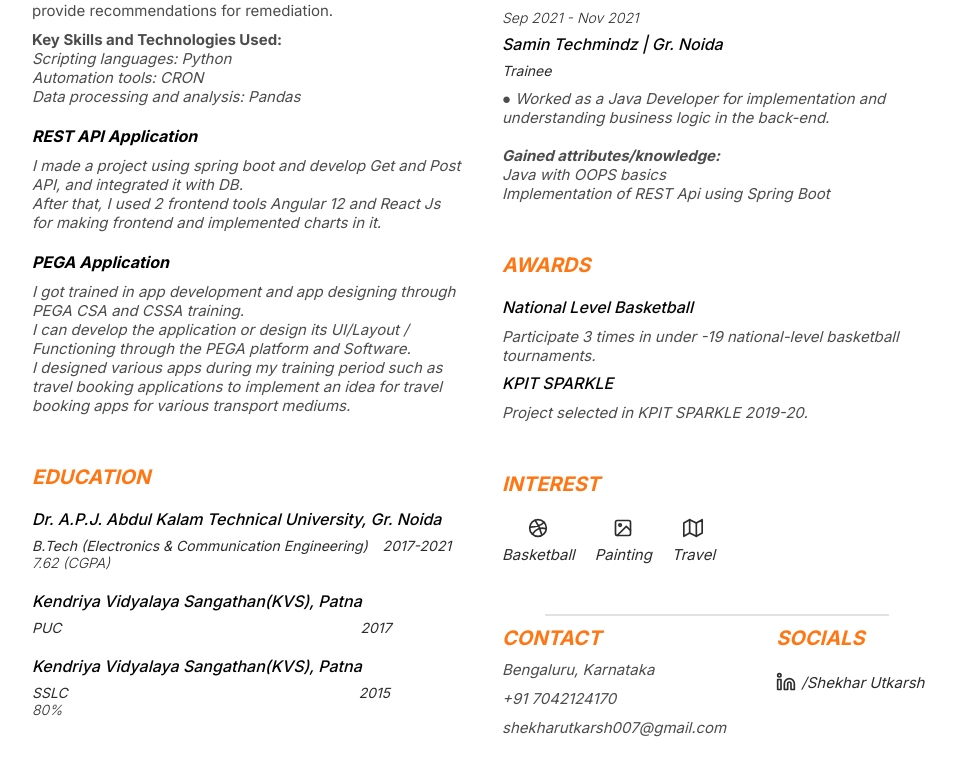
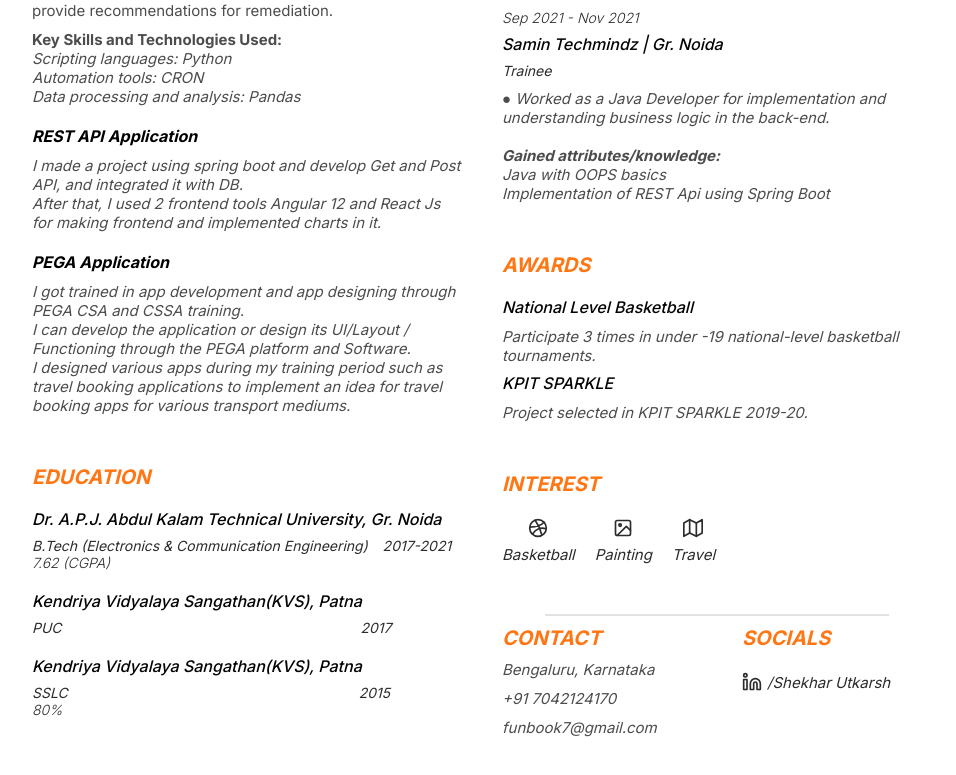
Before and after one commit to Shekhar-utkarsh/For_pdf, a plain HTML site: page index.html in a window 1280 px wide. Shown: the part 819-1594 px from the top of the page, without its empty margins (158-1114 px from the left). Drawn offline with nearby package versions, Linux system fonts and the light colour scheme.

Commit message:
Update email id

```diff
--- a/index.html
+++ b/index.html
@@ -220,7 +220,7 @@
             +91 7042124170
           </p>
           <p class="description">
-            shekharutkarsh007@gmail.com
+            funbook7@gmail.com
           </p>
         </div>
       </div>
```
